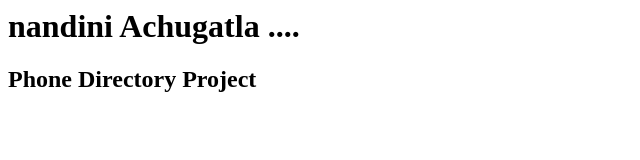
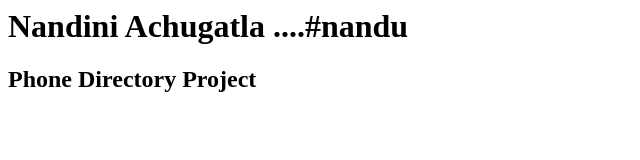
Before and after one commit to nandiniachugatala/phone_directory_server, a website: page index.html in a window 1280 px wide. Shown: the whole page, without its empty margins (0-640 px from the left). Drawn offline with Linux system fonts and the light colour scheme.

Commit message:
Update index.html

```diff
--- a/index.html
+++ b/index.html
@@ -8,7 +8,7 @@
 
 <Body>
 
-    <h1> nandini Achugatla ....</h1>
+    <h1> Nandini Achugatla ....#nandu</h1>
     <h2> Phone Directory Project</h2>
 </Body>
 
```
